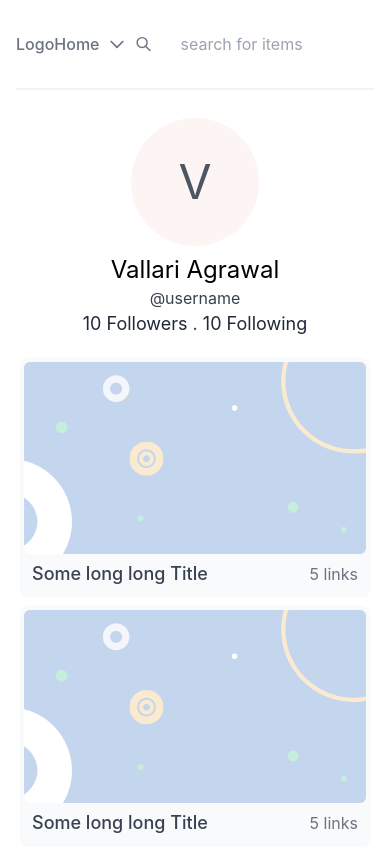
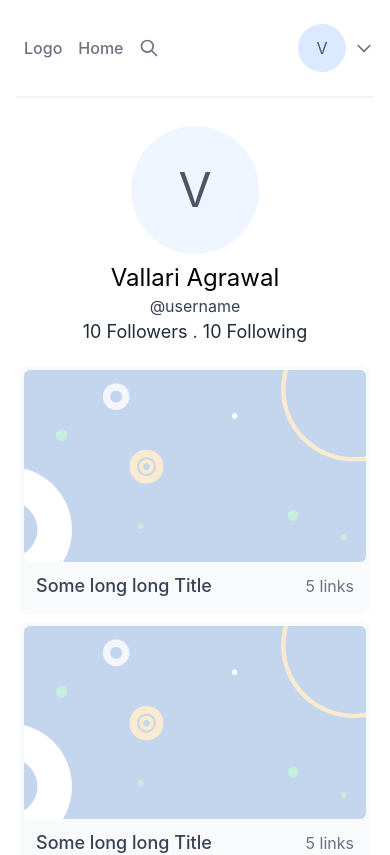
Before and after one commit to VallariAg/warehouse, a React (Create React App) app: page / in a window 390 px wide. Shown: the top 855 px of the page. Built offline with nearby package versions, Linux system fonts and the light colour scheme.

Commit message:
edit responsive alignment in header

```diff
--- a/src/components/Header.js
+++ b/src/components/Header.js
@@ -1,58 +1,59 @@
 import { ChevronDownIcon, SearchIcon } from "@heroicons/react/outline"
 
-
+function LoginOrUser({user}) {
+  if (!user) {
+    return (
+      <div className="flex items-center justify-end flex-1 lg:w-0">
+        <div class="rounded-full text-gray-600 text-md justify-self-center my-2 h-12 w-12 flex items-center justify-center bg-blue-100">V</div>
+        <ChevronDownIcon
+                          className="ml-2 h-5 w-5 text-gray-500 group-hover:text-gray-500"
+                          aria-hidden="true"
+            />
+      </div>
+    )
+  }
+  return (
+          <div className="md:flex items-center justify-end md:flex-1 lg:w-0">
+            {/* <a href="#" className="whitespace-nowrap text-base font-medium text-gray-500 hover:text-gray-900">
+              Sign in
+            </a> */}
+            <a href="#"
+              className="ml-8  whitespace-nowrap inline-flex items-center justify-center px-4 py-2 border border-transparent rounded-md shadow-sm text-base font-medium text-white bg-indigo-600 hover:bg-indigo-700">
+              Sign in
+            </a>
+          </div>
+  )
+}
 export default function Header() {
   return (
     <div className="App">
-       {/* <div className="max-w-7xl mx-auto px-4 sm:px-6"> */}
-        <div className="flex justify-between items-center border-b-2 border-gray-100 py-6 md:justify-start md:space-x-10">
-
-          <a href="#" className="text-base font-medium text-gray-500 hover:text-gray-900">
+        <div className="flex justify-between items-center border-b-2 border-gray-100 py-4 md:justify-start md:space-x-10">
+          <a href="#" className="px-2 text-base font-medium text-gray-500 hover:text-gray-900">
             Logo
           </a>
-          <a href="#" className="text-base font-medium text-gray-500 hover:text-gray-900">
-            <div className="group bg-white rounded-md inline-flex items-center text-base font-medium hover:text-gray-900 focus:outline-none focus:ring-2 focus:ring-offset-2 focus:ring-indigo-500">
-            Home
-            <ChevronDownIcon
-                          className="ml-2 h-5 w-5 group-hover:text-gray-500"
-                          aria-hidden="true"
-            />
-            </div>
+          <a href="#" className="px-2 text-base font-medium text-gray-500 hover:text-gray-900">
+              Home
           </a>
 
-          <div className="text-base font-medium text-gray-500 hover:text-gray-900">
-            <div className="group bg-white rounded-md inline-flex items-center text-base font-medium hover:text-gray-900 focus:outline-none focus:ring-2 focus:ring-offset-2 focus:ring-indigo-500">
+          <div className="m:flex m:items-center m:justify-end text-base font-medium text-gray-500 hover:text-gray-900">
+            <div className="">
               <SearchIcon
                             className="ml-2 h-5 w-5 group-hover:text-gray-500"
                             aria-hidden="true"
               />
-              <input
+              {/* <input
               type="text"
               name="price"
               id="price"
-              className="focus:ring-indigo-500 focus:border-indigo-500 block w-full px-8 py-2 pl-7 pr-12 sm:text-sm border-gray-100 rounded-md"
+              className="focus:ring-indigo-500 focus:border-indigo-500 sm:w-0 block w-full px-8 py-2 pl-7 pr-12 border-gray-100 rounded-md"
               placeholder="search for items"
-            />
+            /> */}
             </div>
           </div>
 
-          <div className="mt-1 relative rounded-md shadow-sm">
+          <LoginOrUser user="" />
 
-          </div>
-
-
-          <div className="hidden md:flex items-center justify-end md:flex-1 lg:w-0">
-            <a href="#" className="whitespace-nowrap text-base font-medium text-gray-500 hover:text-gray-900">
-              Sign in
-            </a>
-            <a href="#"
-              className="ml-8 whitespace-nowrap inline-flex items-center justify-center px-4 py-2 border border-transparent rounded-md shadow-sm text-base font-medium text-white bg-indigo-600 hover:bg-indigo-700"
-            >
-              Sign up
-            </a>
-          </div>
         </div>
-      {/* </div> */}
     </div>
   );
 }
--- a/src/pages/Profile.js
+++ b/src/pages/Profile.js
@@ -4,7 +4,7 @@ function Card() {
     return (
         <a href="#" className="mx-1 my-0 bg-gray-50 p-1 rounded-lg ">
           <img className="w-full rounded-md" src={cardDefaultImg}></img>
-          <div className="relative bg-gray-50 sm:p-2 p-2 w-full">
+          <div className="relative bg-gray-50 sm:p-3 p-3 w-full">
             {/* <div className="px-1"> */}
               <span className="mt-1 text-lg leading-tight font-medium text-gray-700"> Some long  long Title </span>
               <span className="text-gray-500 right-0 float-right"> 5 links </span>
@@ -17,7 +17,7 @@ function Card() {
 function ProfileHeader() {
   return(
     <div className="grid justify-center my-5">
-      <div class="rounded-full text-gray-600 text-5xl justify-self-center my-2 h-32 w-32 flex items-center justify-center bg-profile-bg">V</div>
+      <div class="rounded-full text-gray-600 text-5xl justify-self-center my-2 h-32 w-32 flex items-center justify-center bg-blue-50">V</div>
       <h1 className="text-2xl justify-self-center">Vallari Agrawal</h1>
       <h3 className="text-gray-700 text-md justify-self-center">@username</h3>
       <h3 className="text-gray-700 text-lg justify-self-center">
```
